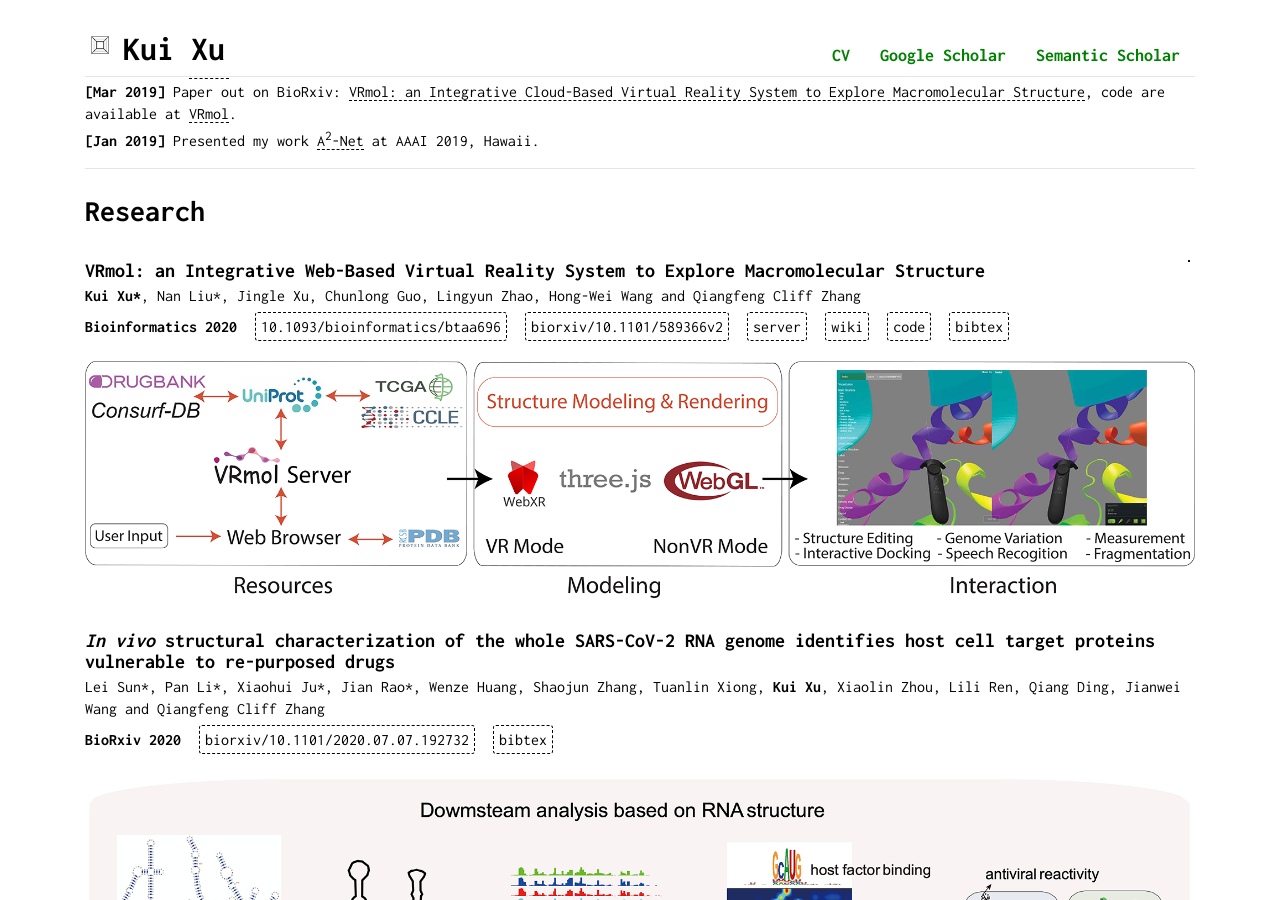
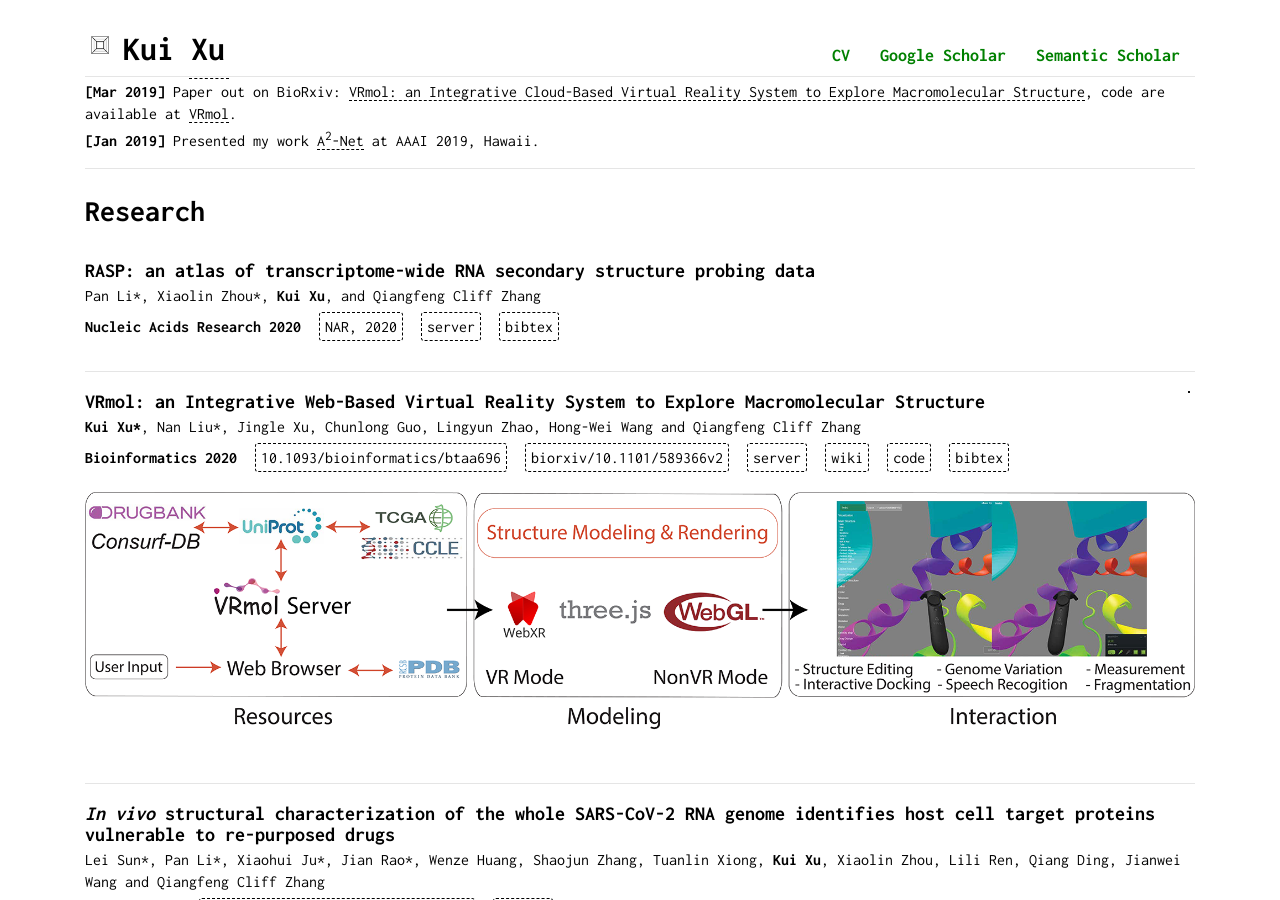
Before and after one commit to kuixu/kuixu.github.io, a Jekyll site: the page index.html, which Jekyll copies as it is, in a window 1280 px wide and 900 px high, scrolled down 725 px. Built offline with Jekyll 4.4.1, drawn with Linux system fonts in a browser that asks for light colours; comment, search, counter and statistics services are not loaded.

Commit message:
add rasp paper

```diff
--- a/index.html
+++ b/index.html
@@ -202,6 +202,31 @@
 <h2>Research</h2>
 
 <div class="paper-container row">
+  <div class="paper-title col-md-12 col-sm-12 col-xs-12">
+    RASP: an atlas of transcriptome-wide RNA secondary structure probing data
+  </div>
+  <div class="paper-authors col-md-12 col-sm-12 col-xs-12">
+    Pan Li*, Xiaolin Zhou*, <b>Kui Xu</b>, and Qiangfeng Cliff Zhang
+  </div>
+  <!-- arxiv and website link -->
+  <div class="paper-links col-md-12 col-sm-12 col-xs-12">
+    <span class="paper-link">
+      <b>Nucleic Acids Research 2020</b>
+    </span>
+    <a class="paper-link button-div" href="https://doi.org/10.1093/nar/gkaa880" target="_blank">
+      NAR, 2020
+    </a>
+    <a class="paper-link button-div" href="http://rasp.zhanglab.net/" target="_blank">
+      server
+    </a>
+    <a class="paper-link button-div" href="static/bibliography/rasp_bibtex.txt" target="_blank">
+      bibtex
+    </a>
+  </div>
+</div>
+
+<hr />
+
 <div class="paper-container row">
   <div class="paper-title col-md-12 col-sm-12 col-xs-12">
     VRmol: an Integrative Web-Based Virtual Reality System to Explore Macromolecular Structure <div
@@ -242,6 +267,8 @@
 
 <hr />
 
+
+<div class="paper-container row">
   <div class="paper-title col-md-12 col-sm-12 col-xs-12">
     <i>In vivo</i> structural characterization of the whole SARS-CoV-2 RNA genome identifies host cell target proteins vulnerable
     to re-purposed drugs
@@ -271,6 +298,8 @@
   </div>
 </div>
 
+<hr />
+
 <div class="paper-container row">
   <div class="paper-title col-md-12 col-sm-12 col-xs-12">
     Predicting dynamic cellular protein-RNA interactions using deep learning and in vivo RNA structure <div class="project-stars button-div" id="PrismNet-stars"></div>
@@ -298,6 +327,8 @@
     <img src="static/img/research/prismnet_banner.png" alt="PrismNet" title="Predicting dynamic cellular protein-RNA interactions using deep learning and in vivo RNA structure" />
   </div>
 </div>
+
+<hr />
 
 <div class="paper-container row">
   <div class="paper-title col-md-12 col-sm-12 col-xs-12">
```
Lines whose indentation alone changed are shown as unchanged.
